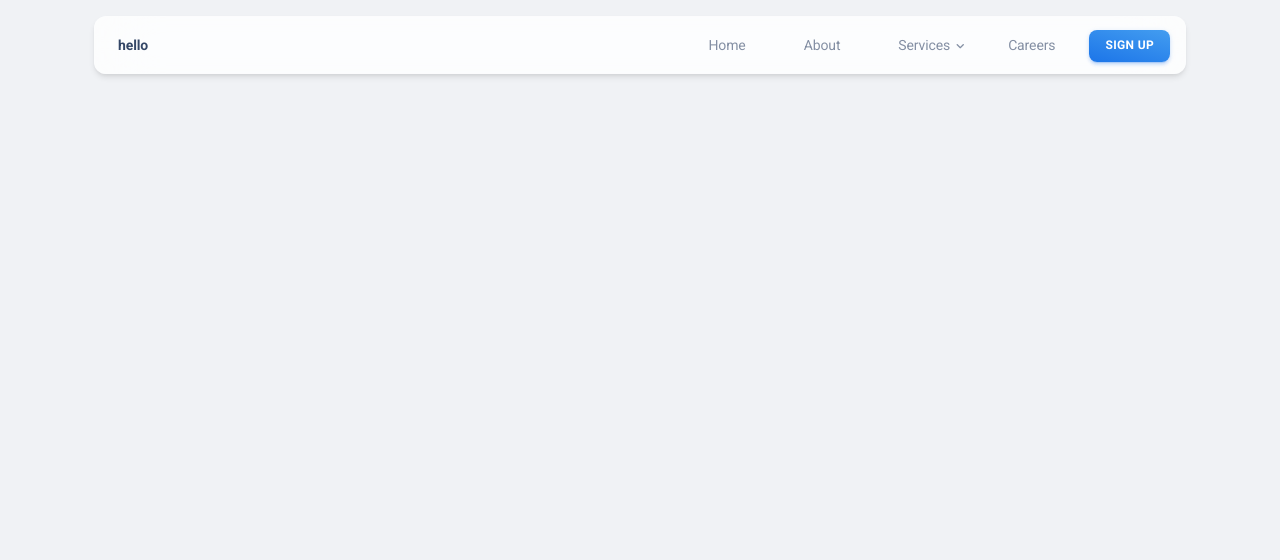
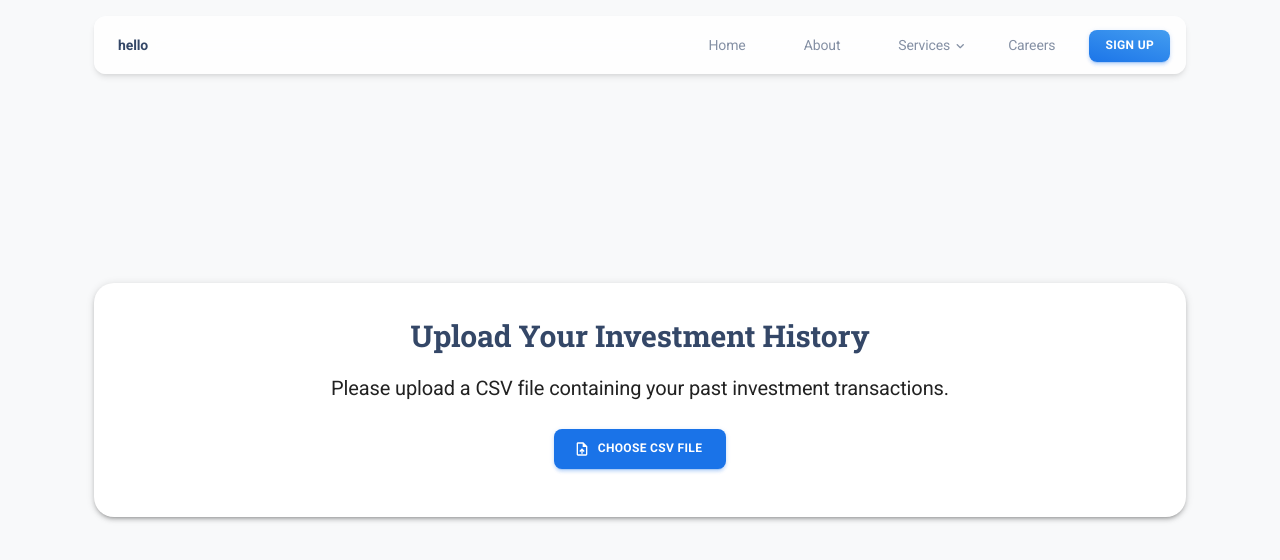
Before and after one commit to RoyalAscot1/website, a React (Create React App) app: page /services/investment-advisor in a window 1280 px wide. Shown: the top 560 px of the page. Built offline with nearby package versions, Linux system fonts and the light colour scheme.

Commit message:
Added investment advisor page

```diff
--- a/src/App.js
+++ b/src/App.js
@@ -15,6 +15,18 @@ import DefaultNavbar from "./examples/Navbars/DefaultNavbar";
 import routes from "routes";
 
 function App() {
+	// Parse both top-level and collapsed routes
+	const getRoutes = (allRoutes) =>
+		allRoutes.map((route) => {
+		if (route.collapse) {
+			return getRoutes(route.collapse);
+		}
+		if (route.route) {
+			return <Route exact path={route.route} element={route.component} key={route.key} />;
+		}
+		return null;
+    });
+
   	return (
 		<ThemeProvider theme={theme}>
 			<CssBaseline />
@@ -29,9 +41,7 @@ function App() {
 					}}
 				/>
 			<Routes>
-          {routes.map(({ route, component }) => (
-            <Route exact path={route} element={component} key={route} />
-          ))}
+				{getRoutes(routes)}
 			</Routes>
 		</ThemeProvider>
 	);
--- /dev/null
+++ b/src/pages/InvestmentAdvisor/index.js
@@ -0,0 +1,75 @@
+// src/pages/InvestmentAdvisor/index.js
+import React, { useState } from "react";
+import MKBox from "components/MKBox";
+import MKTypography from "components/MKTypography";
+import MKButton from "components/MKButton";
+import Container from "@mui/material/Container";
+import Paper from "@mui/material/Paper";
+import UploadFileIcon from "@mui/icons-material/UploadFile";
+
+function InvestmentAdvisor() {
+    const [file, setFile] = useState(null);
+
+    const handleFileChange = (e) => {
+        const uploadedFile = e.target.files[0];
+        setFile(uploadedFile);
+    };
+
+    const handleUploadClick = () => {
+        document.getElementById("csvInput").click();
+    };
+
+    return (
+        <MKBox
+        minHeight="100vh"
+        display="flex"
+        alignItems="center"
+        justifyContent="center"
+        sx={{ backgroundColor: "#f8f9fa" }}
+        >
+        <Container maxWidth="sm">
+            <Paper
+            elevation={3}
+            sx={{
+                p: 4,
+                borderRadius: "20px",
+                textAlign: "center",
+            }}
+            >
+            <MKTypography variant="h3" mb={2}>
+                Upload Your Investment History
+            </MKTypography>
+
+            <MKTypography variant="body1" color="text.secondary" mb={3}>
+                Please upload a CSV file containing your past investment transactions.
+            </MKTypography>
+
+            <input
+                id="csvInput"
+                type="file"
+                accept=".csv"
+                style={{ display: "none" }}
+                onChange={handleFileChange}
+            />
+
+            <MKButton
+                color="info"
+                startIcon={<UploadFileIcon />}
+                onClick={handleUploadClick}
+                sx={{ mb: 2 }}
+            >
+                Choose CSV File
+            </MKButton>
+
+            {file && (
+                <MKTypography variant="body2" color="text.primary">
+                ✅ {file.name} uploaded successfully
+                </MKTypography>
+            )}
+            </Paper>
+        </Container>
+        </MKBox>
+    );
+}
+
+export default InvestmentAdvisor;
--- a/src/routes.js
+++ b/src/routes.js
@@ -1,6 +1,7 @@
 // Routes
 import LandingPage from "pages/LandingPage";
 import About from "pages/About";
+import InvestmentAdvisor from "pages/InvestmentAdvisor";
 
 const routes = [
 	{ name: "Home", route: "/", component: <LandingPage /> },
@@ -10,11 +11,12 @@ const routes = [
     	collapse: [
 			{
 				name: "Investment Advisor",
-				route: "/services/investment-advisor"
+				route: "/services/investment-advisor",
+				component: <InvestmentAdvisor />
 			}
 		]
 	},
-  { name: "Careers", route: "/careers" },
+  	{ name: "Careers", route: "/careers" },
 ];
 
 export default routes;
```
Lines whose indentation alone changed are shown as unchanged.
